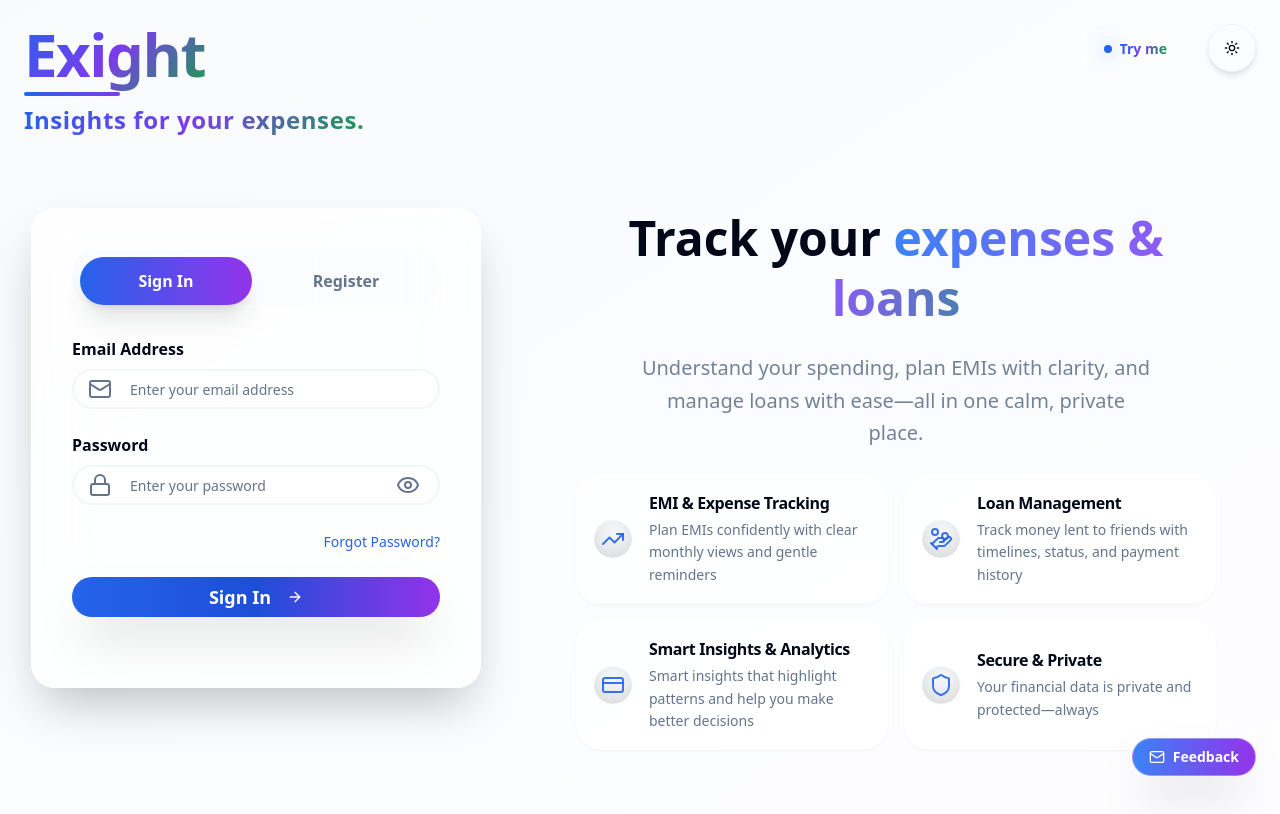
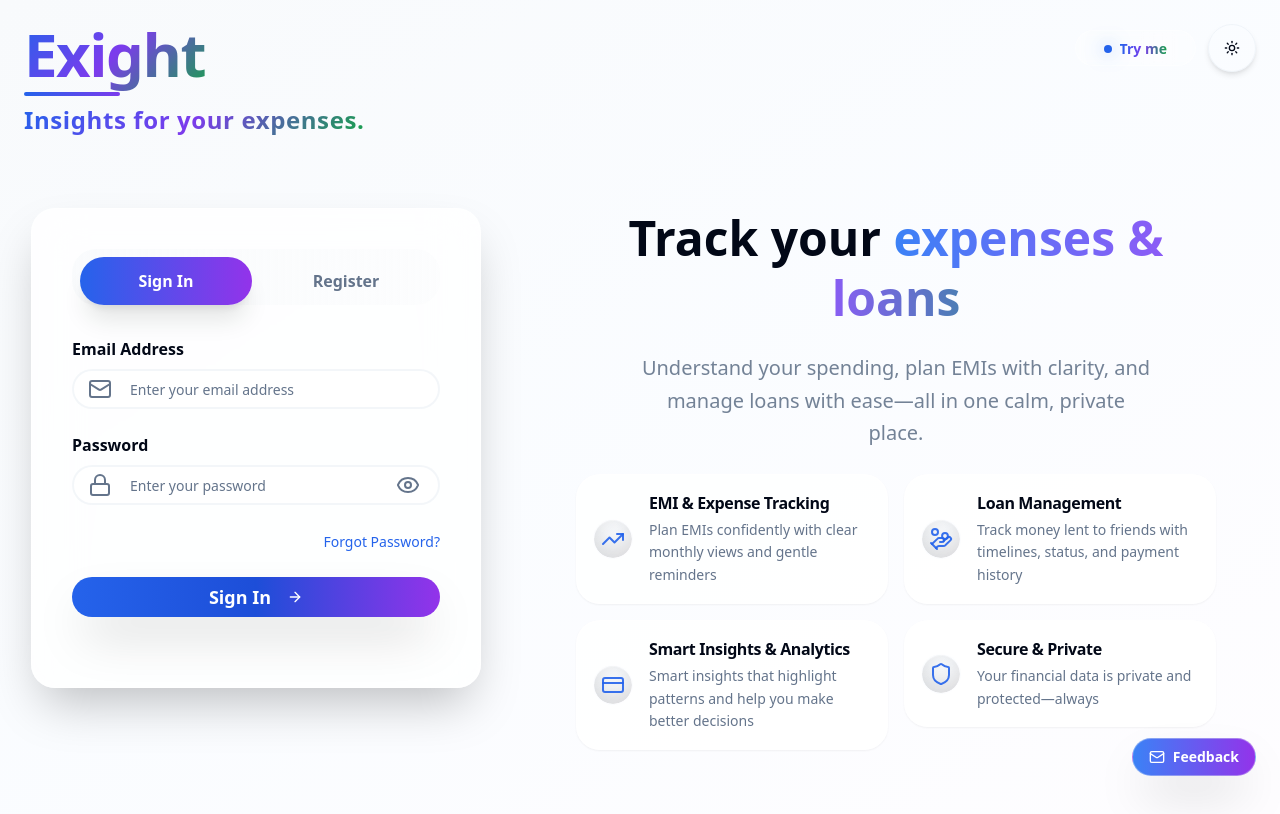
Before and after one commit to rescuedragon/exight2.0, a React (Vite) app: page /login in a window 1280 px wide. Built offline with nearby package versions, Linux system fonts and the light colour scheme.

Commit message:
fix(login): remove extra bottom space in desktop features grid by dropping auto-rows and forced heights (no UI changes to content)

```diff
--- a/src/components/Login.tsx
+++ b/src/components/Login.tsx
@@ -1221,7 +1221,7 @@ const Login = () => {
               initial={{ opacity: 0, y: 15 }}
               animate={{ opacity: 1, y: 0 }}
               transition={{ duration: 0.3, delay: 0.3 }}
-              className="grid grid-cols-2 grid-rows-2 auto-rows-fr gap-4 flex-1 min-h-0"
+              className="grid grid-cols-2 grid-rows-2 gap-4 min-h-0"
             >
               {features.map((feature, index) => (
                 <motion.div
@@ -1230,10 +1230,10 @@ const Login = () => {
                   animate={{ opacity: 1, y: 0, scale: 1 }}
                   transition={{ duration: 0.2, delay: 0.4 + index * 0.05 }}
                   whileHover={{ scale: 1.02, y: -2 }}
-                  className="group h-full"
+                  className="group"
                 >
-                  <Card className="h-full rounded-3xl overflow-hidden shadow-ambient border border-white/30 bg-white/80 dark:bg-transparent dark:dark-surface">
-                    <CardContent className="p-4 h-full flex items-center">
+                  <Card className="rounded-3xl overflow-hidden shadow-ambient border border-white/30 bg-white/80 dark:bg-transparent dark:dark-surface">
+                    <CardContent className="p-4 flex items-center">
                       <div className="flex items-center gap-4">
                         <div className="relative h-10 w-10 rounded-3xl bg-gradient-to-br from-blue-accent/18 via-purple-accent/14 to-emerald-accent/16 flex items-center justify-center border border-white/30 dark:border-white/10 shadow-ambient overflow-hidden">
                           <div className="absolute inset-0 rounded-3xl" style={{boxShadow:'inset 0 1px 0 rgba(255,255,255,.35), inset 0 -8px 22px rgba(0,0,0,.14)'}} />
```
